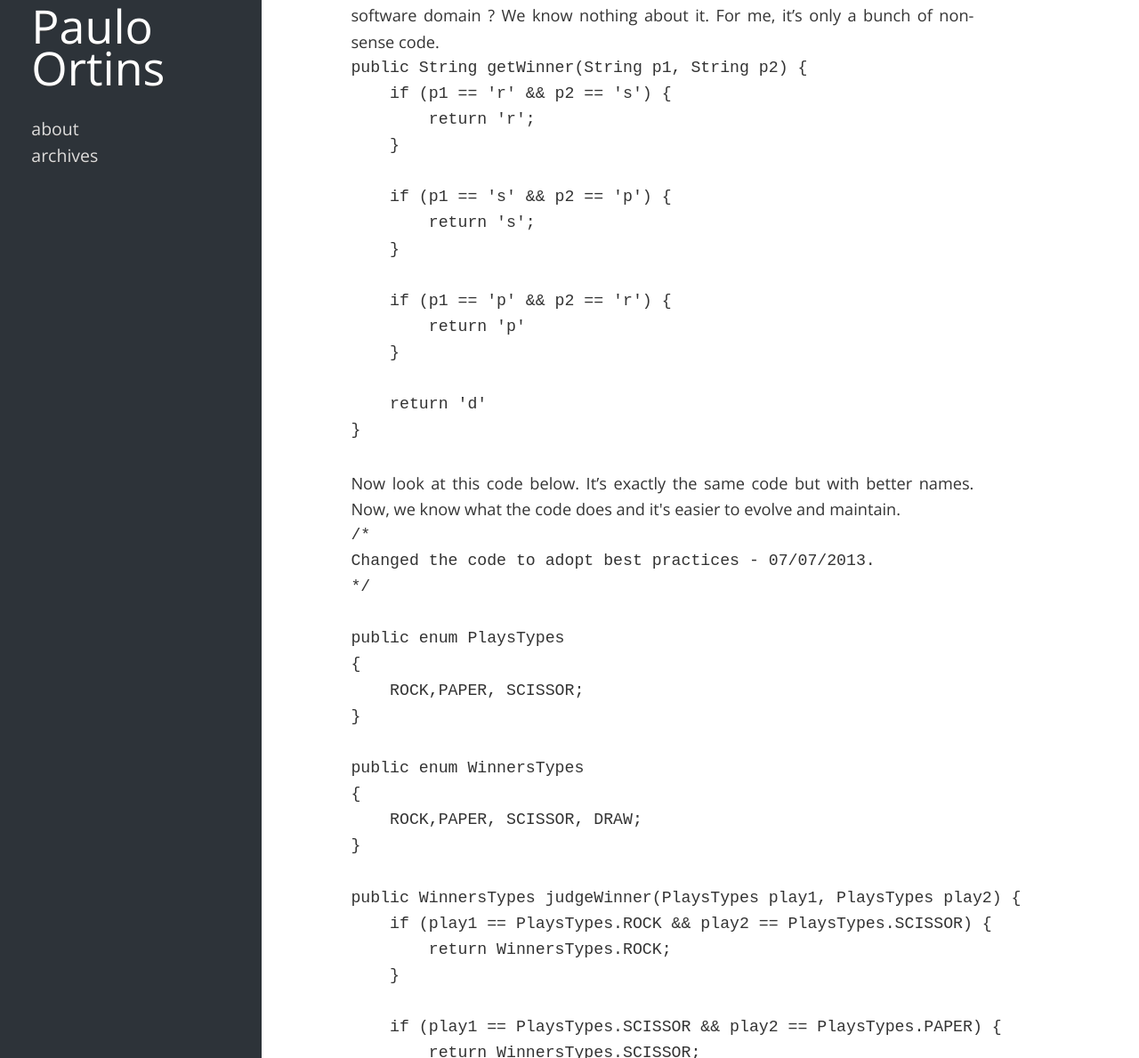
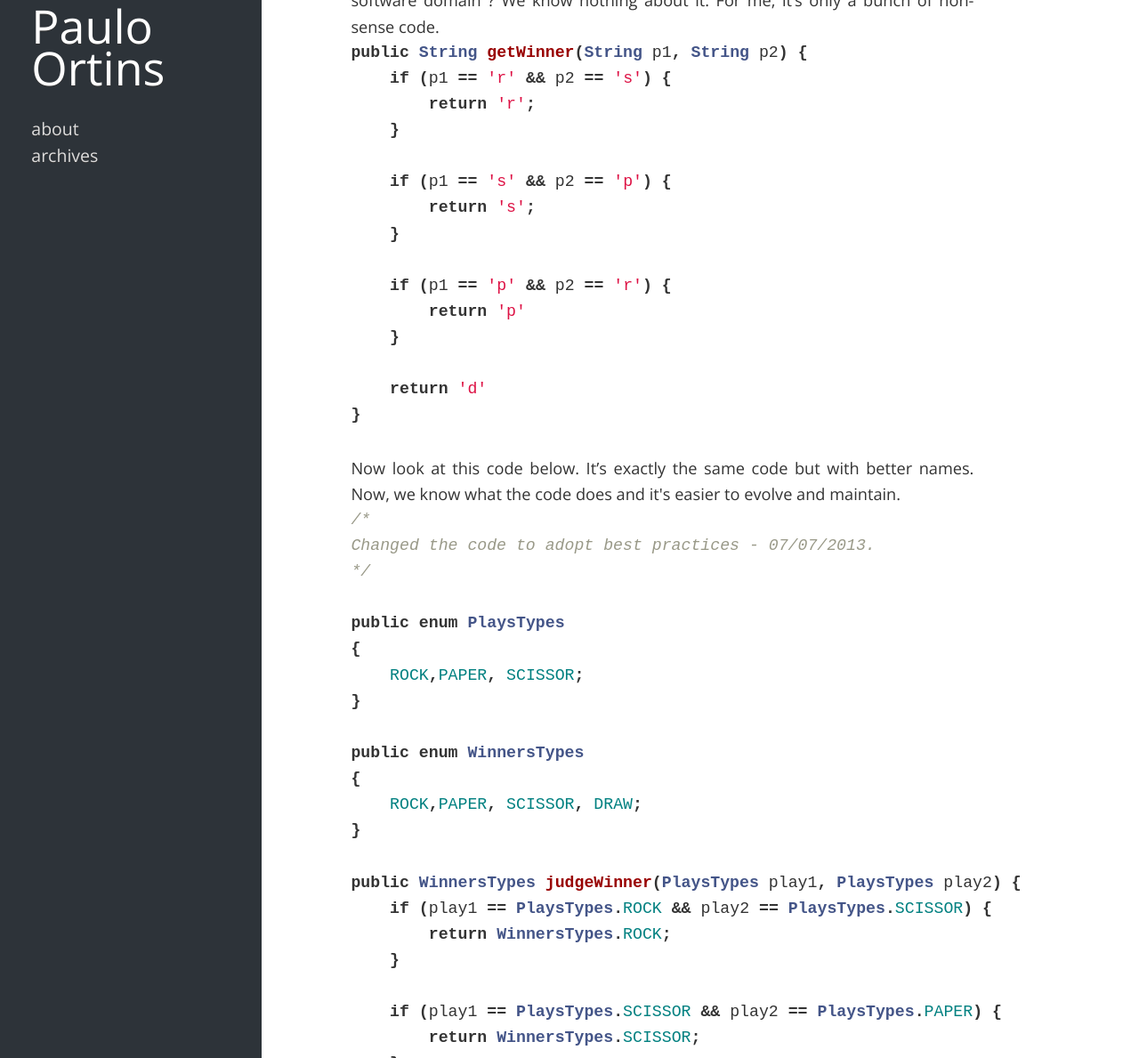
Before and after one commit to pauloortins/pauloortins.github.io, a Jekyll site: the page built from _posts/2013-07-07-what-are-code-smells.html, in a window 1280 px wide and 1400 px high, scrolled down 3304 px, cut to the strip 211-1400 px from the top of the window. Shown: the whole strip at 89% size. Built offline with Jekyll 4.4.1, drawn with Linux system fonts in a browser that asks for light colours; nearby versions of some CDN libraries; some of the changed text lies outside the part shown.

Commit message:
Fixed what are code smells

```diff
--- a/_posts/2013-07-07-what-are-code-smells.html
+++ b/_posts/2013-07-07-what-are-code-smells.html
@@ -4,7 +4,7 @@
 categories: Best Practices
 date: 2013-07-07
 ---
-<p><strong>What are Code Smells ?</strong></p>
+<p><h2>What are Code Smells ?</h2></p>
 <blockquote><p>
 The notion describing the "when" we should apply refactoring techniques in our code.<br />
 - Kent Beck
@@ -20,7 +20,7 @@
  Code smells are screams from our code trying to tell us that we should stop and think better in what we're doing.<br />
 - Myself
 </p></blockquote>
-<p><strong>Code smells can ruin our project</strong></p>
+<p><h2>Code smells can ruin our project</h2></p>
 <ul>
 <li>Code smells will slow down the team.</li>
 <li>Code smells will increase the risk of bugs.</li>
@@ -29,7 +29,7 @@
 <li>Code smells will make more difficulty to programmers to make changes and consequently generate value for our clients.</li>
 <li>Code smells, sometimes, can make the project be cancelled.</li>
 </ul>
-<p><strong>How can I discover a code smell ?</strong></p>
+<p><h2>How can I discover a code smell ?</h2></p>
 <p>Several programmers and writers have been talking about code smells since 90s when Kent Beck invented this concept. A lot of lists were created to catalog and be used as guidelines to fight against code smells in our projects. Below I made my list with the worst code smells in my opinion.</p>
 <p><strong>Duplicated Code</strong></p>
 <p>It's probably the most seen code smell. If you see the same code block twice, it's already a signal that you should stop and do a refactoring.</p>
@@ -57,7 +57,7 @@
 - Robert C. Martin aka Uncle Bob</p></blockquote>
 <p>Names plays a important role in software development. We spent more time reading code than writing code so we should care about our code readability, we should care about the names that we are giving to our variables, functions, classes and so on. Below are some name guidelines that we can use to achieve a better code.</p>
 <p><strong>Choose descriptive names.</strong> Look at this code below. What it does ? What is the software domain ? We know nothing about it. For me, it’s only a bunch of non-sense code.</p>
-<pre>
+{% highlight java %}
 public String getWinner(String p1, String p2) {
     if (p1 == 'r' && p2 == 's') {
         return 'r';
@@ -73,9 +73,9 @@
 
     return 'd'
 }
-</pre>
+{% endhighlight%}
 <p>Now look at this code below. It’s exactly the same code but with better names. Now, we know what the code does and it's easier to evolve and maintain.</p>
-<pre>
+{% highlight java %}
 /*
 Changed the code to adopt best practices - 07/07/2013.
 */
@@ -105,7 +105,7 @@
 
     return WinnersTypes.DRAW;
 }
-</pre>
+{% endhighlight %}
 <p><strong>Use standard names when possible.</strong> It's easier to understand names that are based in conventions or standards. If you are using a MVC architecture, we should name our controllers in this way <em>xxxController</em>. If we are applying some design pattern, is good to give names like <em>xxxxSingleton </em>or <em>xxxAdapter</em>.<br />
 Your own project should have some standards. Let's respect them.</p>
 <p><strong>Avoid encoding and Hungarian Notation.</strong> Once I was working in a project where we should use the following convention:</p>
@@ -123,7 +123,7 @@
 </pre>
 <p>Today's environments provide us all the info that we need. We can rely on them.</p>
 <p><strong>Names should describe everything that a code does.</strong> Don't use simple names for functions that do more than one thing. Look at the code below.</p>
-<pre>
+{% highlight java %}
 public Connection getConnection() {
     if (connection == null) {
         connection = new Connection();
@@ -131,12 +131,12 @@
 
     return connection;
 }
-</pre>
+{% endhighlight %}
 <p>This function does more than only get a connection. If connection is null, it also creates a connection. A better name could be <em>createOrReturnConnection</em>.</p>
-<p><strong>Code Smell's Lists</strong></p>
+<p><h2>Code Smell's Lists</h2></p>
 <p>Other people also shared their smells list. You can check out the lists below.</p>
 <p><a href="http://www.codinghorror.com/blog/2006/05/code-smells.html">Jeff Atwood's List</a><br />
 <a href="http://c2.com/cgi/wiki?CodeSmell">Cunningham's List</a></p>
-<p><strong>Books that cover Code Smells and Code Refactoring</strong></p>
+<p><h2>Books that cover Code Smells and Code Refactoring</h2></p>
 <p><a href="http://www.amazon.com/gp/product/0201485672/ref=as_li_ss_tl?ie=UTF8&camp=1789&creative=390957&creativeASIN=0201485672&linkCode=as2&tag=paulorti-20">Refactoring: Improving the Design of Existing Code</a><br />
 <a href="http://www.amazon.com/gp/product/0132350882/ref=as_li_ss_tl?ie=UTF8&camp=1789&creative=390957&creativeASIN=0132350882&linkCode=as2&tag=paulorti-20">Clean Code: A Handbook of Agile Software Craftsmanship</a></p>
```
Also changed, not shown: 4 other files.
